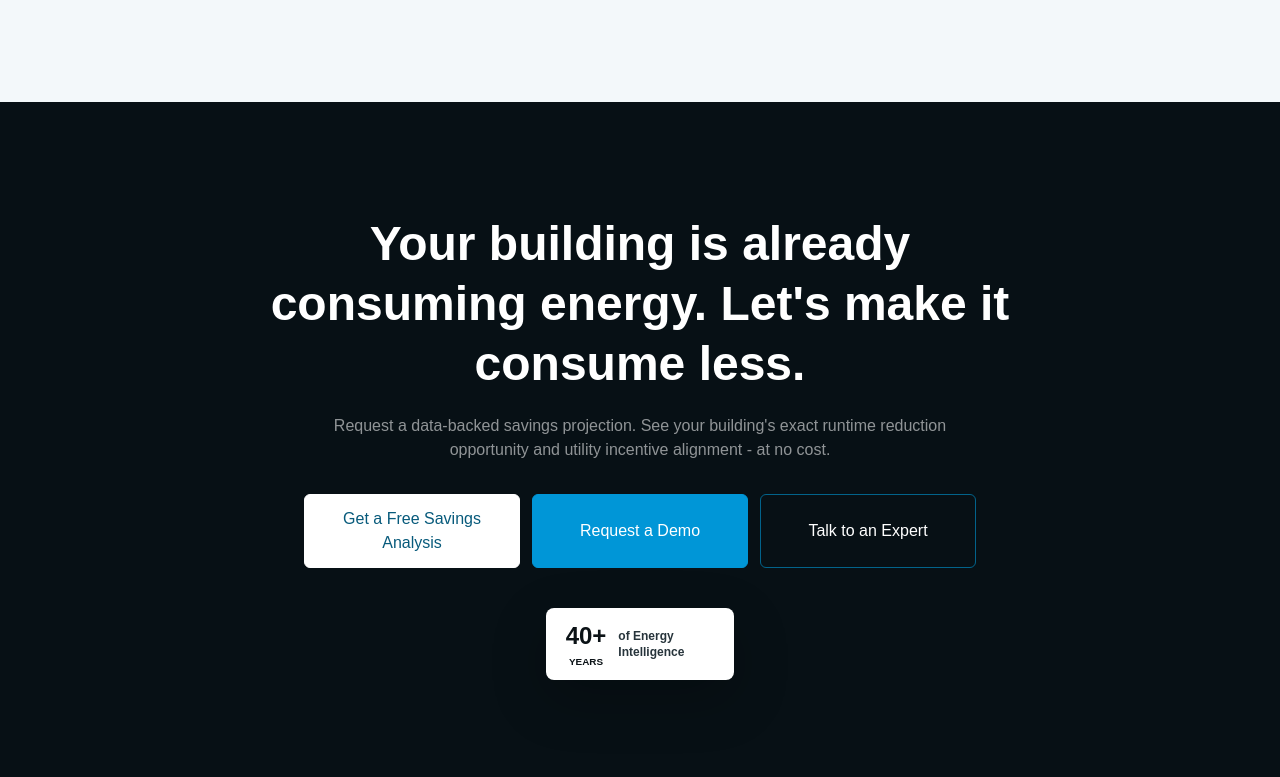
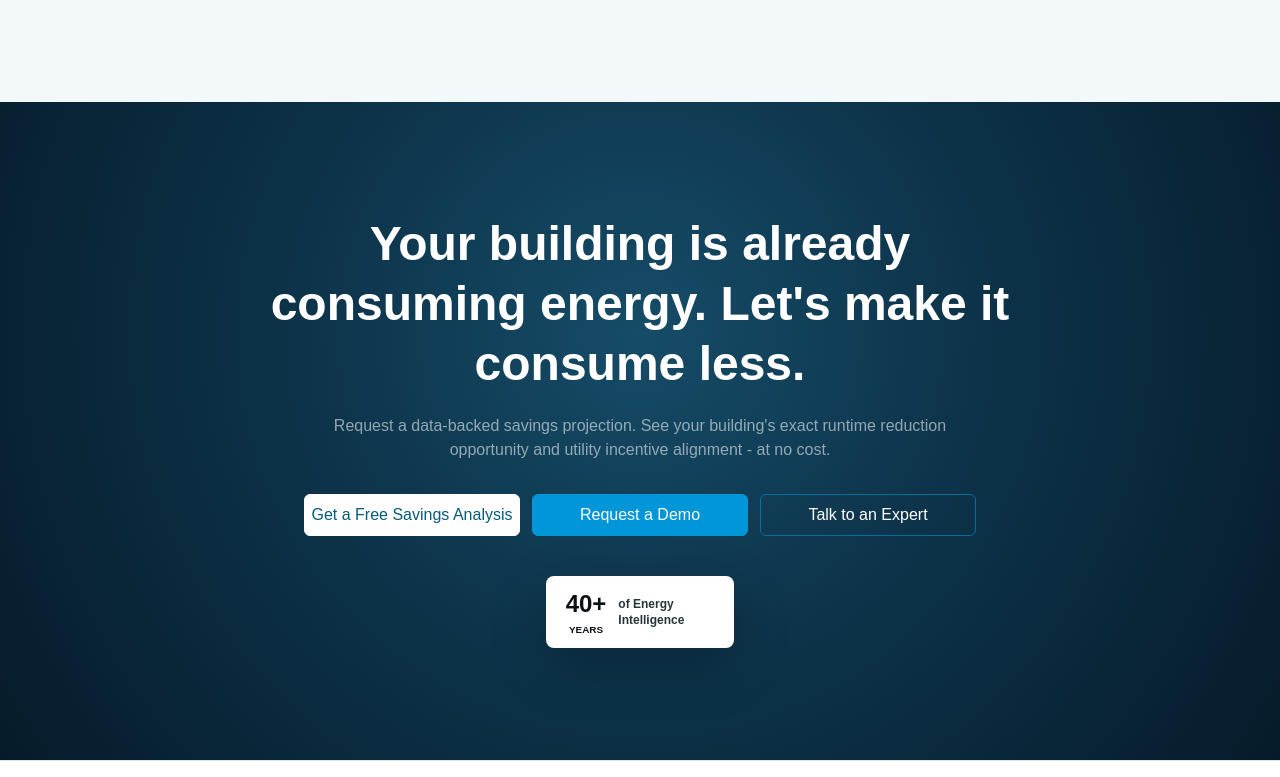
Before and after one commit to MannLester/Lodge-Tech-Website, a Next.js app: page / in a window 1280 px wide. Shown: the part 4363-5140 px from the top of the page. Built offline with nearby package versions, Linux system fonts and the light colour scheme.

Commit message:
frontend: tune closing cta gradient

```diff
--- a/src/features/home/ui/closing-footer.tsx
+++ b/src/features/home/ui/closing-footer.tsx
@@ -14,7 +14,7 @@ export function ClosingFooter() {
     <>
       <section
         aria-labelledby="contact-heading"
-        className="min-h-[25rem] bg-[#071015] py-20 text-white sm:py-24 lg:py-28"
+        className="min-h-[25rem] bg-[radial-gradient(circle_at_50%_35%,#164c68_0%,#0d344b_42%,#061b2a_100%)] py-20 text-white sm:py-24 lg:py-28"
         id="contact"
       >
         <div className="section-shell flex flex-col items-center justify-center text-center">
@@ -35,19 +35,19 @@ export function ClosingFooter() {
 
           <div className="mt-8 grid w-full max-w-2xl gap-3 sm:grid-cols-3">
             <a
-              className="contact-primary inline-flex min-h-12 items-center justify-center rounded-md border border-white bg-white px-5 py-3 text-sm font-semibold transition-colors hover:bg-[#e1f4fa]"
+              className="contact-primary inline-flex min-h-10 items-center justify-center rounded-md border border-white bg-white px-4 py-2 text-xs font-semibold whitespace-nowrap transition-colors hover:bg-[#e1f4fa]"
               href="#contact"
             >
               Get a Free Savings Analysis
             </a>
             <a
-              className="inline-flex min-h-12 items-center justify-center rounded-md border border-[#0096d7] bg-[#0096d7] px-5 py-3 text-sm font-semibold text-white transition-colors hover:border-[#26b7ef] hover:bg-[#26b7ef]"
+              className="inline-flex min-h-10 items-center justify-center rounded-md border border-[#0096d7] bg-[#0096d7] px-4 py-2 text-sm font-semibold text-white transition-colors hover:border-[#26b7ef] hover:bg-[#26b7ef]"
               href="#contact"
             >
               Request a Demo
             </a>
             <a
-              className="inline-flex min-h-12 items-center justify-center rounded-md border border-[#0086bd]/70 bg-transparent px-5 py-3 text-sm font-semibold text-white transition-colors hover:border-[#26b7ef] hover:bg-white/10"
+              className="inline-flex min-h-10 items-center justify-center rounded-md border border-[#0086bd]/70 bg-transparent px-4 py-2 text-sm font-semibold text-white transition-colors hover:border-[#26b7ef] hover:bg-white/10"
               href="#contact"
             >
               Talk to an Expert
```
